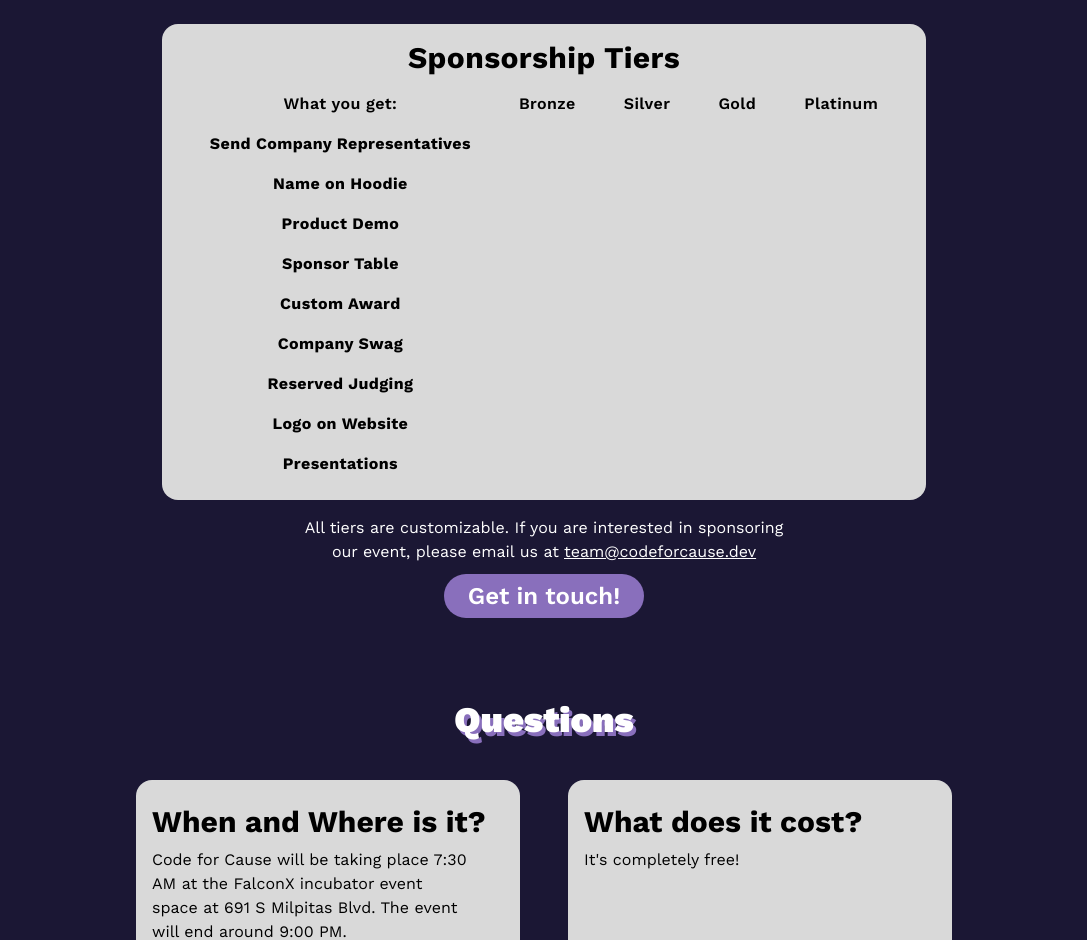
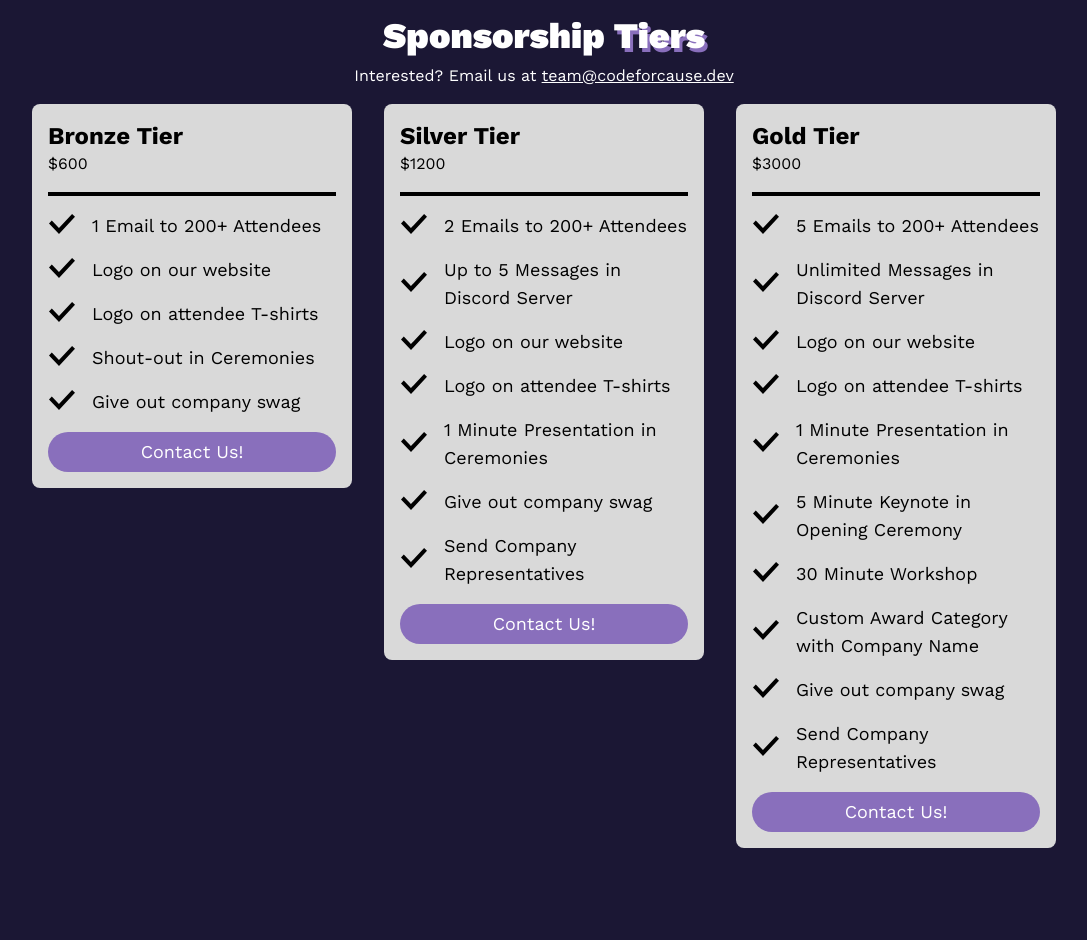
Before and after one commit to bub655/code-for-cause, a Next.js app: page /sponsors in a window 1280 px wide. Shown: the part 1340-2280 px from the top of the page, without its empty margins (96-1183 px from the left). Built offline with nearby package versions, Linux system fonts and the light colour scheme.

Commit message:
Sponsorship Tiers

```diff
--- a/src/app/sponsors/page.tsx
+++ b/src/app/sponsors/page.tsx
@@ -1,5 +1,5 @@
 import { FrequentlyAskedQuestions } from "@/components/SponsorsLandingPage/FAQ";
-import { UniqueP2 } from "@/components/SponsorsLandingPage/UniqueP2";
+import { Unique } from "@/components/SponsorsLandingPage/Unique";
 import { Hero } from "@/components/SponsorsLandingPage/Hero";
 import { Mission } from "@/components/SponsorsLandingPage/Mission";
 import { Metadata } from "next";
@@ -25,7 +25,7 @@ export default function Sponsors() {
 		<>
 			<Hero />
 			<Mission />
-			<UniqueP2 />
+			<Unique />
 			<SponsorshipTiers />
 			<FrequentlyAskedQuestions />
 		</>
--- a/src/components/SponsorsLandingPage/FAQ.tsx
+++ b/src/components/SponsorsLandingPage/FAQ.tsx
@@ -1,6 +1,3 @@
-"use client";
-import { FAQItem } from "./utils/FAQItem";
-
 export const FrequentlyAskedQuestions = () => {
 	return (
 		<>
@@ -8,27 +5,59 @@ export const FrequentlyAskedQuestions = () => {
 				Questions
 			</div>
 			<div className="p-4 grid lg:grid-cols-2 gap-12 h-fit w-fit ml-auto mr-auto sm:grid-cols-1">
-				<FAQItem
-					question="When and Where is it?"
-					answer="Code for Cause will be taking place 7:30 AM at the FalconX incubator event space at 691 S Milpitas Blvd. The event will end around 9:00 PM."
-				/>
-				<FAQItem question="What does it cost?" answer="It's completely free!" />
-				<FAQItem
-					question="What to bring?"
-					answer="A laptop, a charger, and a smile!"
-				/>
-				<FAQItem
-					question="Who can participate?"
-					answer="Code for Cause is open to both middle- and high-schoolers and we’ll even have an additional award category for middle schoolers!"
-				/>
-				<FAQItem
-					question="Who are the judges?"
-					answer="The judge panel will include multiple executives from top software companies and representatives of the organization that you are solving for."
-				/>
-				<FAQItem
-					question="Do I need a team?"
-					answer="Absolutely not! We’ll have fun icebreakers to help you find a team if you don’t have one. If you do have a team, our max team size is 4."
-				/>
+				<div className="md:w-[24rem] bg-[#D9D9D9] rounded-[16px] p-4 text-black space-y-2">
+					<div className="w-fit text-3xl font-bold">
+						Are you a 501(c)(3) nonprofit?
+					</div>
+					<div className="w-fit">
+						We are fiscally sponsored by Hack Club, a 501(c)(3) nonprofit,
+						legally registered as The Hack Foundation with the EIN 81-2908499.
+						All donations are tax-deductible.
+					</div>
+				</div>
+
+				<div className="md:w-[24rem] bg-[#D9D9D9] rounded-[16px] p-4 text-black space-y-2">
+					<div className="w-fit text-3xl font-bold">
+						Where is the money going?
+					</div>
+					<div className="w-fit">
+						Send us an email at{" "}
+						<a className="underline" href="mailto:team@codeforcause.dev">
+							team@codeforcause.dev
+						</a>{" "}
+						and we'll send you a copy of our budget!
+					</div>
+				</div>
+
+				<div className="md:w-[24rem] bg-[#D9D9D9] rounded-[16px] p-4 text-black space-y-2">
+					<div className="w-fit text-3xl font-bold">
+						Can we see where the money is going?
+					</div>
+					<div className="w-fit">
+						Thanks to our fiscal sponsor Hack Club, you can see all our finances
+						on{" "}
+						<a
+							className="underline"
+							href="https://hcb.hackclub.com/codeforcause"
+						>
+							our HCB dashboard
+						</a>
+						.
+					</div>
+				</div>
+
+				<div className="md:w-[24rem] bg-[#D9D9D9] rounded-[16px] p-4 text-black space-y-2">
+					<div className="w-fit text-3xl font-bold">
+						What if we can't help financially?
+					</div>
+					<div className="w-fit">
+						We're open to any kind of support! Send us an email at{" "}
+						<a className="underline" href="mailto:team@codeforcause.dev">
+							team@codeforcause.dev
+						</a>{" "}
+						and let's talk!
+					</div>
+				</div>
 			</div>
 		</>
 	);
--- a/src/components/SponsorsLandingPage/Tiers.tsx
+++ b/src/components/SponsorsLandingPage/Tiers.tsx
@@ -1,52 +1,328 @@
 export const SponsorshipTiers = () => {
 	return (
-		<div className="md:mb-16 text-center">
-			<div className=" w-fit ml-auto mr-auto md:mt-2 bg-[#D9D9D9] rounded-[16px] p-2 md:p-4 tracking-wide text-black font-bold space-y-2">
-				<div className="font-bold text-3xl text-center">Sponsorship Tiers</div>
-				<div className="flex flex-row justify-between p-2">
-					<div className="flex flex-col text-center px-6 space-y-4">
-						<div className="font-semibold">What you get:</div>
-						<div>Send Company Representatives</div>
-						<div>Name on Hoodie</div>
-						<div>Product Demo</div>
-						<div>Sponsor Table</div>
-						<div>Custom Award</div>
-						<div>Company Swag</div>
-						<div>Reserved Judging</div>
-						<div>Logo on Website</div>
-						<div>Presentations</div>
+		<div className="flex flex-col justify-center space-y-4 py-8 md:pt-0 md:pb-16 px-4">
+			<div className="space-y-2">
+				<h2 className="font-black text-4xl text-center">
+					Sponsorship{" "}
+					<span className="text-center text-4xl font-black drop-shadow-[3px_4px_var(--tw-shadow-color)] shadow-[#896FBC]">
+						Tiers
+					</span>
+				</h2>
+				<p className="text-center">
+					Interested? Email us at{" "}
+					<a className="underline" href="mailto:team@codeforcause.dev">
+						team@codeforcause.dev
+					</a>
+				</p>
+			</div>
+			<div className="flex md:flex-row flex-col justify-center md:space-x-8 md:space-y-0 space-y-4">
+				<div className="bg-[#D9D9D9] md:h-full rounded-lg p-4 text-black md:max-w-xs w-full space-y-4">
+					<div>
+						<h2 className="font-bold text-2xl">Bronze Tier</h2>
+						<p>$600</p>
 					</div>
-					<div className="flex flex-col text-center px-6 space-y-4">
-						<div className="font-semibold">Bronze</div>
-						<div></div>
+					<hr className="border-black border-2" />
+					<div className="flex space-x-4 items-center">
+						<svg
+							xmlns="http://www.w3.org/2000/svg"
+							width="28"
+							height="28"
+							viewBox="0 0 24 28"
+							className="min-w-[28px]"
+						>
+							<path d="M9 22l-10-10.598 2.798-2.859 7.149 7.473 13.144-14.016 2.909 2.806z" />
+						</svg>
+						<p className="text-lg">1 Email to 200+ Attendees</p>
 					</div>
-					<div className="flex flex-col text-center px-6 space-y-4">
-						<div className="font-semibold">Silver</div>
-						<div></div>
+					<div className="flex space-x-4 items-center">
+						<svg
+							xmlns="http://www.w3.org/2000/svg"
+							width="28"
+							height="28"
+							viewBox="0 0 24 28"
+							className="min-w-[28px]"
+						>
+							<path d="M9 22l-10-10.598 2.798-2.859 7.149 7.473 13.144-14.016 2.909 2.806z" />
+						</svg>
+						<p className="text-lg">Logo on our website</p>
 					</div>
-					<div className="flex flex-col text-center px-6 space-y-4">
-						<div className="font-semibold">Gold</div>
-						<div></div>
+					<div className="flex space-x-4 items-center">
+						<svg
+							xmlns="http://www.w3.org/2000/svg"
+							width="28"
+							height="28"
+							viewBox="0 0 24 28"
+							className="min-w-[28px]"
+						>
+							<path d="M9 22l-10-10.598 2.798-2.859 7.149 7.473 13.144-14.016 2.909 2.806z" />
+						</svg>
+						<p className="text-lg">Logo on attendee T-shirts</p>
 					</div>
-					<div className="flex flex-col text-center px-6 space-y-4">
-						<div className="font-semibold">Platinum</div>
-						<div></div>
+					<div className="flex space-x-4 items-center">
+						<svg
+							xmlns="http://www.w3.org/2000/svg"
+							width="28"
+							height="28"
+							viewBox="0 0 24 28"
+							className="min-w-[28px]"
+						>
+							<path d="M9 22l-10-10.598 2.798-2.859 7.149 7.473 13.144-14.016 2.909 2.806z" />
+						</svg>
+						<p className="text-lg">Shout-out in Ceremonies</p>
 					</div>
+					<div className="flex space-x-4 items-center">
+						<svg
+							xmlns="http://www.w3.org/2000/svg"
+							width="28"
+							height="28"
+							viewBox="0 0 24 28"
+							className="min-w-[28px]"
+						>
+							<path d="M9 22l-10-10.598 2.798-2.859 7.149 7.473 13.144-14.016 2.909 2.806z" />
+						</svg>
+						<p className="text-lg">Give out company swag</p>
+					</div>
+
+					<a
+						href="mailto:team@codeforcause.dev"
+						className="text-lg transition w-full flex justify-center items-center h-10 bg-[#896FBC] hover:bg-[#7953C5] text-white px-4 rounded-full"
+					>
+						Contact Us!
+					</a>
+				</div>
+
+				<div className="bg-[#D9D9D9] md:h-full rounded-lg p-4 text-black md:max-w-xs w-full space-y-4">
+					<div>
+						<h2 className="font-bold text-2xl">Silver Tier</h2>
+						<p>$1200</p>
+					</div>
+					<hr className="border-black border-2" />
+					<div className="flex space-x-4 items-center">
+						<svg
+							xmlns="http://www.w3.org/2000/svg"
+							width="28"
+							height="28"
+							viewBox="0 0 24 28"
+							className="min-w-[28px]"
+						>
+							<path d="M9 22l-10-10.598 2.798-2.859 7.149 7.473 13.144-14.016 2.909 2.806z" />
+						</svg>
+						<p className="text-lg">2 Emails to 200+ Attendees</p>
+					</div>
+					<div className="flex space-x-4 items-center">
+						<svg
+							xmlns="http://www.w3.org/2000/svg"
+							width="28"
+							height="28"
+							viewBox="0 0 24 28"
+							className="min-w-[28px]"
+						>
+							<path d="M9 22l-10-10.598 2.798-2.859 7.149 7.473 13.144-14.016 2.909 2.806z" />
+						</svg>
+						<p className="text-lg">Up to 5 Messages in Discord Server</p>
+					</div>
+					<div className="flex space-x-4 items-center">
+						<svg
+							xmlns="http://www.w3.org/2000/svg"
+							width="28"
+							height="28"
+							viewBox="0 0 24 28"
+							className="min-w-[28px]"
+						>
+							<path d="M9 22l-10-10.598 2.798-2.859 7.149 7.473 13.144-14.016 2.909 2.806z" />
+						</svg>
+						<p className="text-lg">Logo on our website</p>
+					</div>
+					<div className="flex space-x-4 items-center">
+						<svg
+							xmlns="http://www.w3.org/2000/svg"
+							width="28"
+							height="28"
+							viewBox="0 0 24 28"
+							className="min-w-[28px]"
+						>
+							<path d="M9 22l-10-10.598 2.798-2.859 7.149 7.473 13.144-14.016 2.909 2.806z" />
+						</svg>
+						<p className="text-lg">Logo on attendee T-shirts</p>
+					</div>
+					<div className="flex space-x-4 items-center">
+						<svg
+							xmlns="http://www.w3.org/2000/svg"
+							width="28"
+							height="28"
+							viewBox="0 0 24 28"
+							className="min-w-[28px]"
+						>
+							<path d="M9 22l-10-10.598 2.798-2.859 7.149 7.473 13.144-14.016 2.909 2.806z" />
+						</svg>
+						<p className="text-lg">1 Minute Presentation in Ceremonies</p>
+					</div>
+					<div className="flex space-x-4 items-center">
+						<svg
+							xmlns="http://www.w3.org/2000/svg"
+							width="28"
+							height="28"
+							viewBox="0 0 24 28"
+							className="min-w-[28px]"
+						>
+							<path d="M9 22l-10-10.598 2.798-2.859 7.149 7.473 13.144-14.016 2.909 2.806z" />
+						</svg>
+						<p className="text-lg">Give out company swag</p>
+					</div>
+					<div className="flex space-x-4 items-center">
+						<svg
+							xmlns="http://www.w3.org/2000/svg"
+							width="28"
+							height="28"
+							viewBox="0 0 24 28"
+							className="min-w-[28px]"
+						>
+							<path d="M9 22l-10-10.598 2.798-2.859 7.149 7.473 13.144-14.016 2.909 2.806z" />
+						</svg>
+						<p className="text-lg">Send Company Representatives</p>
+					</div>
+					<a
+						href="mailto:team@codeforcause.dev"
+						className="text-lg transition w-full flex justify-center items-center h-10 bg-[#896FBC] hover:bg-[#7953C5] text-white px-4 rounded-full"
+					>
+						Contact Us!
+					</a>
+				</div>
+
+				<div className="bg-[#D9D9D9] md:h-full rounded-lg p-4 text-black md:max-w-xs w-full space-y-4">
+					<div>
+						<h2 className="font-bold text-2xl">Gold Tier</h2>
+						<p>$3000</p>
+					</div>
+					<hr className="border-black border-2" />
+					<div className="flex space-x-4 items-center">
+						<svg
+							xmlns="http://www.w3.org/2000/svg"
+							width="28"
+							height="28"
+							viewBox="0 0 24 28"
+							className="min-w-[28px]"
+						>
+							<path d="M9 22l-10-10.598 2.798-2.859 7.149 7.473 13.144-14.016 2.909 2.806z" />
+						</svg>
+						<p className="text-lg">5 Emails to 200+ Attendees</p>
+					</div>
+					<div className="flex space-x-4 items-center">
+						<svg
+							xmlns="http://www.w3.org/2000/svg"
+							width="28"
+							height="28"
+							viewBox="0 0 24 28"
+							className="min-w-[28px]"
+						>
+							<path d="M9 22l-10-10.598 2.798-2.859 7.149 7.473 13.144-14.016 2.909 2.806z" />
+						</svg>
+						<p className="text-lg">Unlimited Messages in Discord Server</p>
+					</div>
+					<div className="flex space-x-4 items-center">
+						<svg
+							xmlns="http://www.w3.org/2000/svg"
+							width="28"
+							height="28"
+							viewBox="0 0 24 28"
+							className="min-w-[28px]"
+						>
+							<path d="M9 22l-10-10.598 2.798-2.859 7.149 7.473 13.144-14.016 2.909 2.806z" />
+						</svg>
+						<p className="text-lg">Logo on our website</p>
+					</div>
+					<div className="flex space-x-4 items-center">
+						<svg
+							xmlns="http://www.w3.org/2000/svg"
+							width="28"
+							height="28"
+							viewBox="0 0 24 28"
+							className="min-w-[28px]"
+						>
+							<path d="M9 22l-10-10.598 2.798-2.859 7.149 7.473 13.144-14.016 2.909 2.806z" />
+						</svg>
+						<p className="text-lg">Logo on attendee T-shirts</p>
+					</div>
+					<div className="flex space-x-4 items-center">
+						<svg
+							xmlns="http://www.w3.org/2000/svg"
+							width="28"
+							height="28"
+							viewBox="0 0 24 28"
+							className="min-w-[28px]"
+						>
+							<path d="M9 22l-10-10.598 2.798-2.859 7.149 7.473 13.144-14.016 2.909 2.806z" />
+						</svg>
+						<p className="text-lg">1 Minute Presentation in Ceremonies</p>
+					</div>
+					<div className="flex space-x-4 items-center">
+						<svg
+							xmlns="http://www.w3.org/2000/svg"
+							width="28"
+							height="28"
+							viewBox="0 0 24 28"
+							className="min-w-[28px]"
+						>
+							<path d="M9 22l-10-10.598 2.798-2.859 7.149 7.473 13.144-14.016 2.909 2.806z" />
+						</svg>
+						<p className="text-lg">5 Minute Keynote in Opening Ceremony</p>
+					</div>
+					<div className="flex space-x-4 items-center">
+						<svg
+							xmlns="http://www.w3.org/2000/svg"
+							width="28"
+							height="28"
+							viewBox="0 0 24 28"
+							className="min-w-[28px]"
+						>
+							<path d="M9 22l-10-10.598 2.798-2.859 7.149 7.473 13.144-14.016 2.909 2.806z" />
+						</svg>
+						<p className="text-lg">30 Minute Workshop</p>
+					</div>
+					<div className="flex space-x-4 items-center">
+						<svg
+							xmlns="http://www.w3.org/2000/svg"
+							width="28"
+							height="28"
+							viewBox="0 0 24 28"
+							className="min-w-[28px]"
+						>
+							<path d="M9 22l-10-10.598 2.798-2.859 7.149 7.473 13.144-14.016 2.909 2.806z" />
+						</svg>
+						<p className="text-lg">Custom Award Category with Company Name</p>
+					</div>
+					<div className="flex space-x-4 items-center">
+						<svg
+							xmlns="http://www.w3.org/2000/svg"
+							width="28"
+							height="28"
+							viewBox="0 0 24 28"
+							className="min-w-[28px]"
+						>
+							<path d="M9 22l-10-10.598 2.798-2.859 7.149 7.473 13.144-14.016 2.909 2.806z" />
+						</svg>
+						<p className="text-lg">Give out company swag</p>
+					</div>
+					<div className="flex space-x-4 items-center">
+						<svg
+							xmlns="http://www.w3.org/2000/svg"
+							width="28"
+							height="28"
+							viewBox="0 0 24 28"
+							className="min-w-[28px]"
+						>
+							<path d="M9 22l-10-10.598 2.798-2.859 7.149 7.473 13.144-14.016 2.909 2.806z" />
+						</svg>
+						<p className="text-lg">Send Company Representatives</p>
+					</div>
+					<a
+						href="mailto:team@codeforcause.dev"
+						className="text-lg transition w-full flex justify-center items-center h-10 bg-[#896FBC] hover:bg-[#7953C5] text-white px-4 rounded-full"
+					>
+						Contact Us!
+					</a>
 				</div>
 			</div>
-			<div className="max-w-lg m-auto text-white text-center p-4">
-				All tiers are customizable. If you are interested in sponsoring our
-				event, please email us at{" "}
-				<a href="mailto:team@codeforcause.dev" className="underline">
-					team@codeforcause.dev
-				</a>
-			</div>
-			<a
-				href="mailto:team@codeforcause.dev"
-				className="bg-[#896FBC] transition hover:bg-[#7953C5] rounded-full px-6 py-2 font-semibold text-2xl"
-			>
-				Get in touch!
-			</a>
 		</div>
 	);
 };
--- a/src/components/SponsorsLandingPage/UniqueP2.tsx
+++ b/src/components/SponsorsLandingPage/Unique.tsx
@@ -1,7 +1,4 @@
-import Image from "next/image";
-import collaboration from "../images/collaboration.png";
-
-export const UniqueP2 = () => {
+export const Unique = () => {
 	return (
 		<div className="p-4 md:p-8 md:pb-24 flex md:flex-row flex-col flex-wrap justify-between">
 			<div className="md:w-6/12 md:ml-6">
--- a/src/components/SponsorsLandingPage/utils/FAQItem.tsx
+++ b/src/components/SponsorsLandingPage/utils/FAQItem.tsx
@@ -4,9 +4,9 @@ type FAQItemProps = {
 };
 export const FAQItem = (props: FAQItemProps) => {
 	return (
-		<div className="md:w-[24rem] bg-[#D9D9D9] rounded-[16px] p-4 pt-6 text-black font-bold space-y-2">
+		<div className="md:w-[24rem] bg-[#D9D9D9] rounded-[16px] p-4 text-black font-bold space-y-2">
 			<div className="w-fit text-3xl">{props.question}</div>
-			<div className="w-fit font-normal pr-8">{props.answer}</div>
+			<div className="w-fit font-normal">{props.answer}</div>
 		</div>
 	);
 };
```
